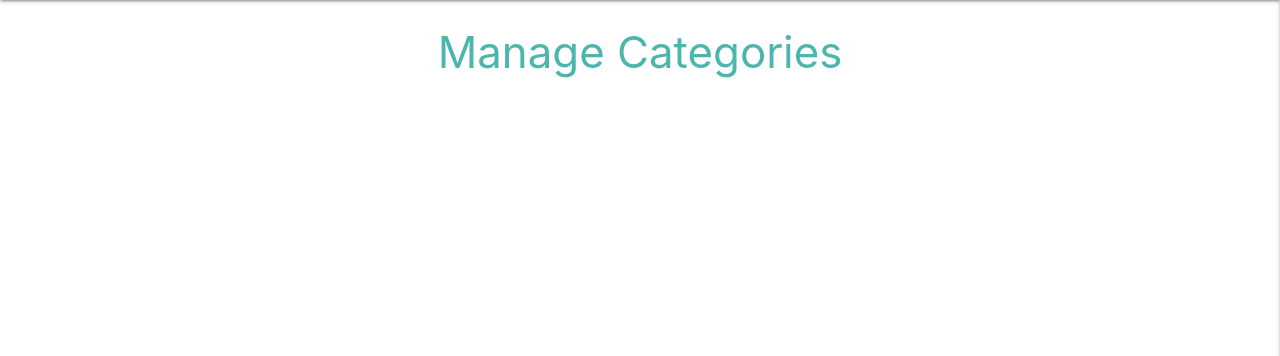
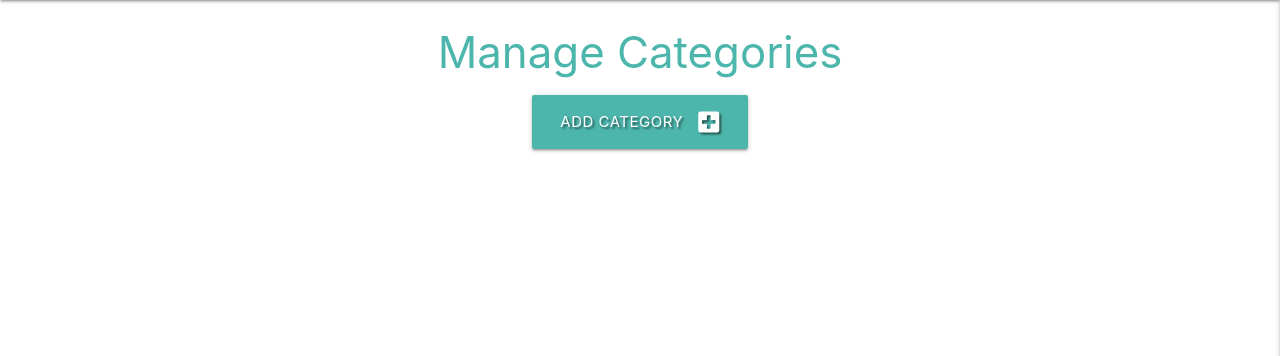
Before and after one commit to natalie-kate/task_manager, a Flask app: page /get_categories in a window 1280 px wide. Shown: the part 64-420 px from the top of the page. Run offline with Flask 2, Linux system fonts and the light colour scheme; data that the repository does not hold is empty; some libraries are stand-ins or nearby versions.

Commit message:
Add category button implemented

```diff
--- a/templates/categories.html
+++ b/templates/categories.html
@@ -2,6 +2,14 @@
 {% block content %}
 
     <h3 class="teal-text text-lighten-2 center-align">Manage Categories</h3>
+
+    <div class="row">
+        <div class="co s12 center-align">
+            <a href="{{ url_for('add_category') }}" class="btn-large teal lighten-2 text-shadow">
+                Add Category <i class="fas fa-plus-square right"></i>
+            </a>
+        </div>
+    </div>
 
     <div class="row">
         {% for category in categories %}
```
